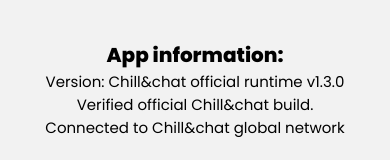
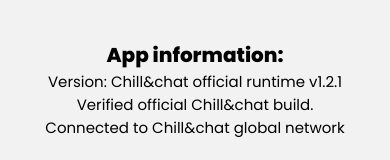
Before and after one commit to Chillandchat/mobile, a React Native app: screen /information in a window 390 px wide. Shown: the part 273-433 px from the top of the page. Built offline with nearby package versions, Linux system fonts and the light colour scheme.

Commit message:
Update info page

```diff
--- a/src/screens/Information.tsx
+++ b/src/screens/Information.tsx
@@ -44,7 +44,7 @@ const Information: React.FC<any> = () => {
       </TouchableOpacity>
       <Text style={style.tittle}>App information:</Text>
       <Text style={style.text}>
-        Version: Chill&chat official runtime v1.3.0
+        Version: Chill&chat official runtime v1.2.1
       </Text>
       <Text style={style.text}>Verified official Chill&chat build.</Text>
       <Text style={style.text}>Connected to Chill&chat global network</Text>
```
